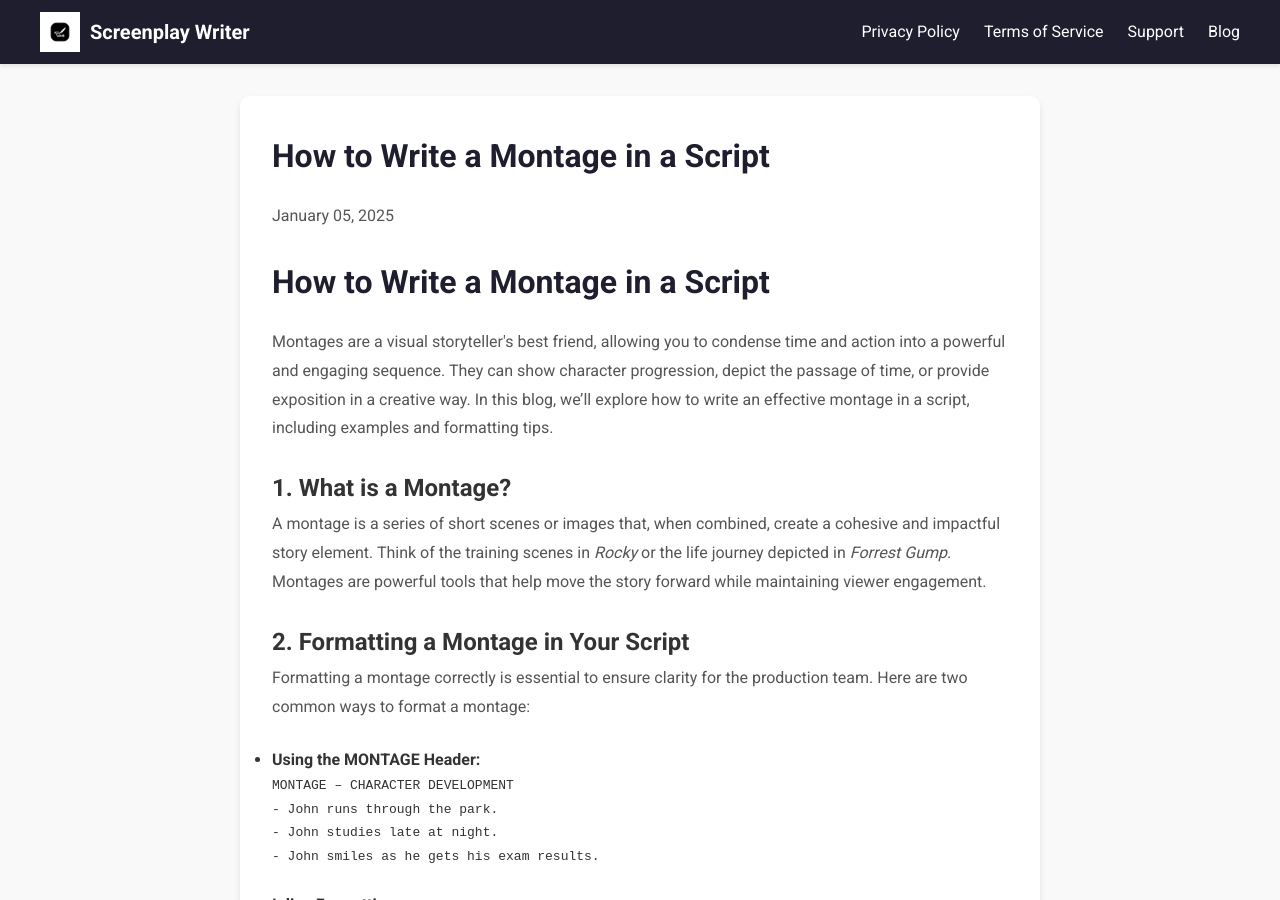
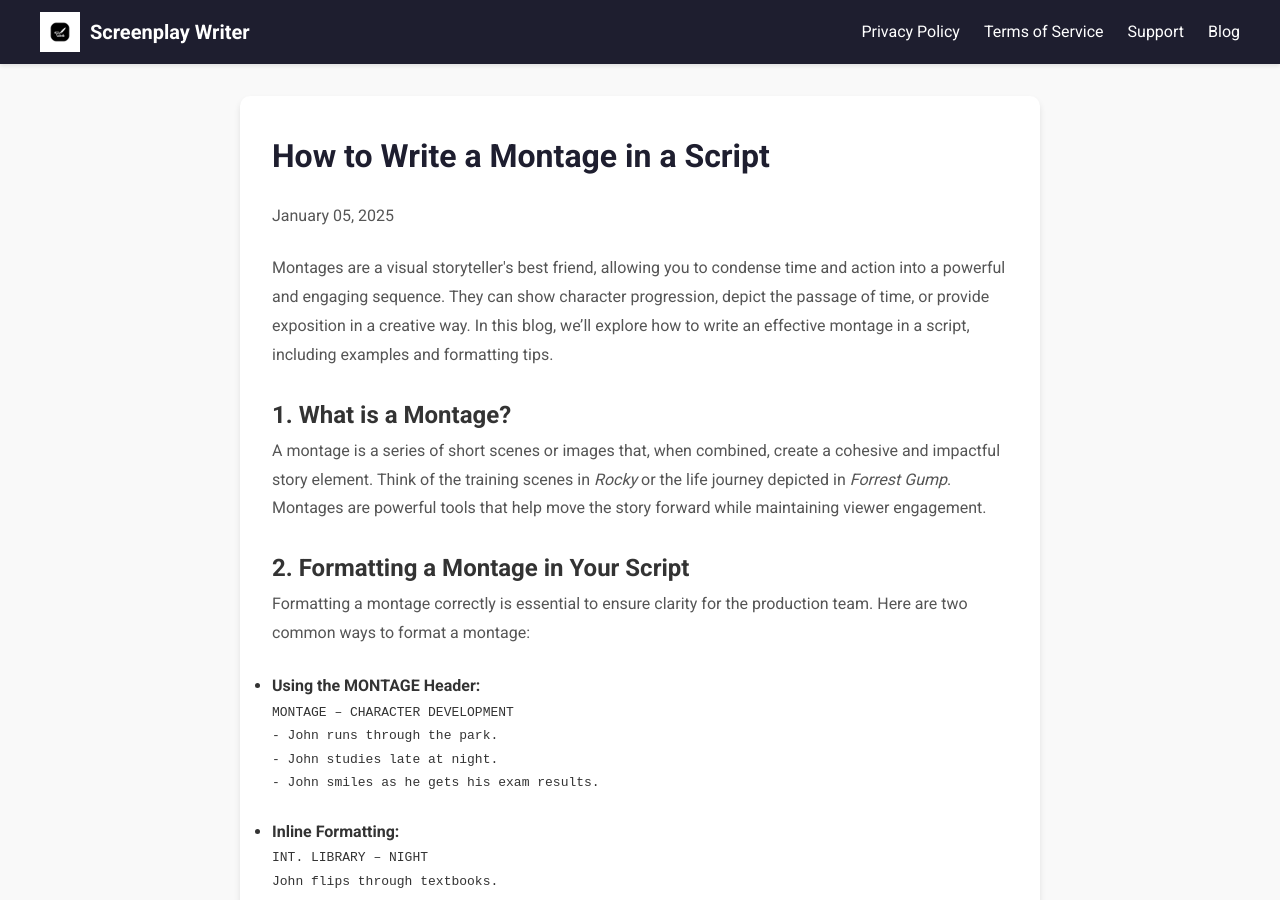
Before and after one commit to betashorts/betashorts-site, a Jekyll site: the page built from _posts/2025-01-05-how-to-write-a-montage-in-a-script.md, in a window 1280 px wide and 900 px high. Built offline with Jekyll 4.4.1, drawn with Linux system fonts in a browser that asks for light colours.

Commit message:
Update 2025-01-05-how-to-write-a-montage-in-a-script.md

```diff
--- a/_posts/2025-01-05-how-to-write-a-montage-in-a-script.md
+++ b/_posts/2025-01-05-how-to-write-a-montage-in-a-script.md
@@ -11,9 +11,6 @@ og: >
   image: "https://scriptandpad.com/logo.jpg"
 tags: [scriptwriting, montage, screenplay, writing tips, formatting]
 ---
-
-<h1>How to Write a Montage in a Script</h1>
-
 <p>Montages are a visual storyteller's best friend, allowing you to condense time and action into a powerful and engaging sequence. They can show character progression, depict the passage of time, or provide exposition in a creative way. In this blog, we’ll explore how to write an effective montage in a script, including examples and formatting tips.</p>
 
 <h2>1. What is a Montage?</h2>
```
